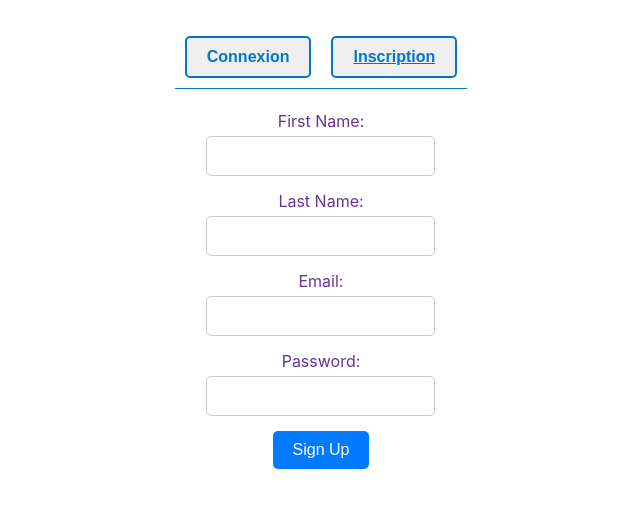
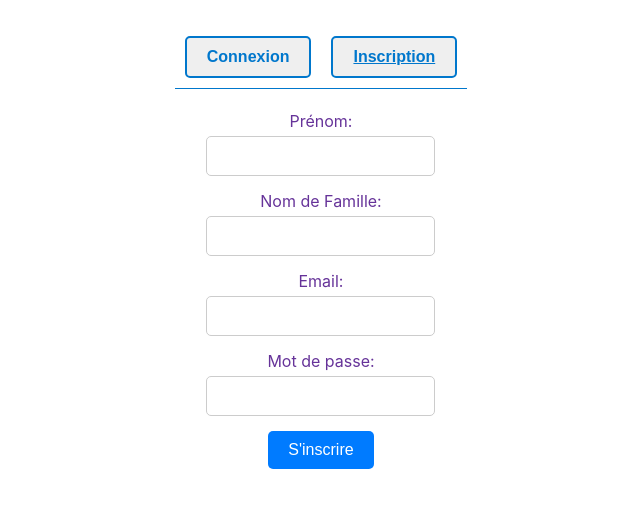
Before and after one commit to PlugNPush/BiblioTech, a React (Create React App) app in the folder my-app/: page / in a window 1280 px wide. Both pictures are taken after a click on the button "Inscription". Shown: the top 508 px of the page, without its empty margins (319-959 px from the left). Built offline with nearby package versions, Linux system fonts and the light colour scheme.

Commit message:
traduction d'anglais à fr

```diff
--- a/my-app/src/components/connection/Login.js
+++ b/my-app/src/components/connection/Login.js
@@ -47,10 +47,10 @@ function Login(props) {
             <input className="inputForm" type="email" name="email"/>
             </label>
             <label>
-            Password:
+            Mot de passe:
             <input className="inputForm" type="password" name="password"/>
             </label>
-            <button className="submit" type="submit">Sign Up</button>
+            <button className="submit" type="submit">Se connecter</button>
         </form>
         {showWrongPassword()}
       </React.Fragment>
--- a/my-app/src/components/connection/SignIn.js
+++ b/my-app/src/components/connection/SignIn.js
@@ -46,11 +46,11 @@ function SignIn(props) {
     return <React.Fragment>
         <form className="formCss" onSubmit={handleSubmit}>
             <label>
-            First Name:
+                Prénom:
             <input className="inputForm" type="text" name="firstName" />
             </label>
             <label>
-            Last Name:
+            Nom de Famille:
             <input className="inputForm" type="text" name="lastName"/>
             </label>
             <label>
@@ -58,10 +58,10 @@ function SignIn(props) {
             <input className="inputForm" type="email" name="email"/>
             </label>
             <label>
-            Password:
+            Mot de passe:
             <input className="inputForm" type="password" name="password"/>
             </label>
-            <button className="submit" type="submit">Sign Up</button>
+            <button className="submit" type="submit">S'inscrire</button>
         </form>
         {badEmail()}
     </React.Fragment>
--- a/my-app/src/components/home/pages/Home.js
+++ b/my-app/src/components/home/pages/Home.js
@@ -145,7 +145,7 @@ class Home extends Component {
             <NavBar/>
             <div className="homePage">
                 <div className="photo">
-                    Photographiez!
+                    Photographiez !
                 </div>
                 <div className="camera">
                     <Dropzone onDrop={this.handleDrop}>
--- a/my-app/src/components/home/pages/SearchPage.js
+++ b/my-app/src/components/home/pages/SearchPage.js
@@ -87,7 +87,7 @@ class SearchPage extends Component {
         return <React.Fragment>
             <NavBar/>
             <div className="searchPage">
-                <h1>Search Page</h1>
+                <h1>Rechercher</h1>
                 {this.addBook()}
             </div>
         </React.Fragment>
--- a/my-app/src/components/home/pages/UserPage.js
+++ b/my-app/src/components/home/pages/UserPage.js
@@ -79,9 +79,9 @@ class UserPage extends Component {
                     </p>
                 </div>
                 <div className="userActions">
-                    <button onClick={() => this.resetUser()}>Reset</button>
-                    <button onClick={() => this.updateUser()}>Update</button>
-                    <button onClick={() => this.deleteUser()}>Delete</button>
+                    <button onClick={() => this.resetUser()}>Réinitialiser</button>
+                    <button onClick={() => this.updateUser()}>Mettre à jour</button>
+                    <button onClick={() => this.deleteUser()}>Supprimer</button>
                 </div>
                 {this.message()}
             </div>
```
